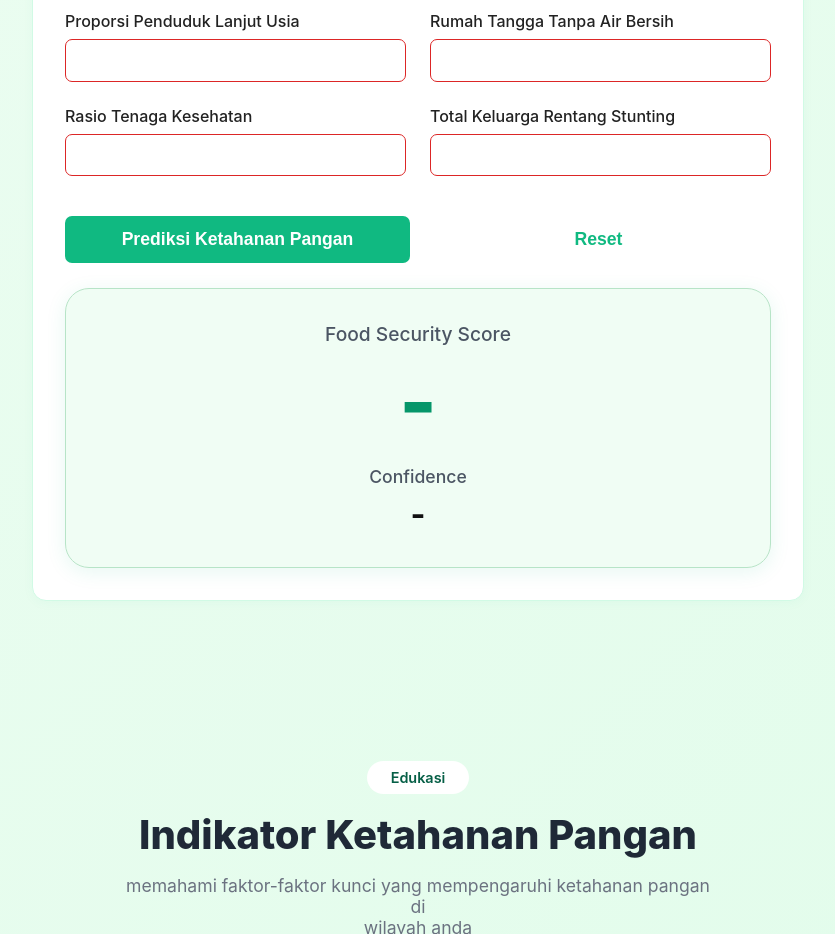
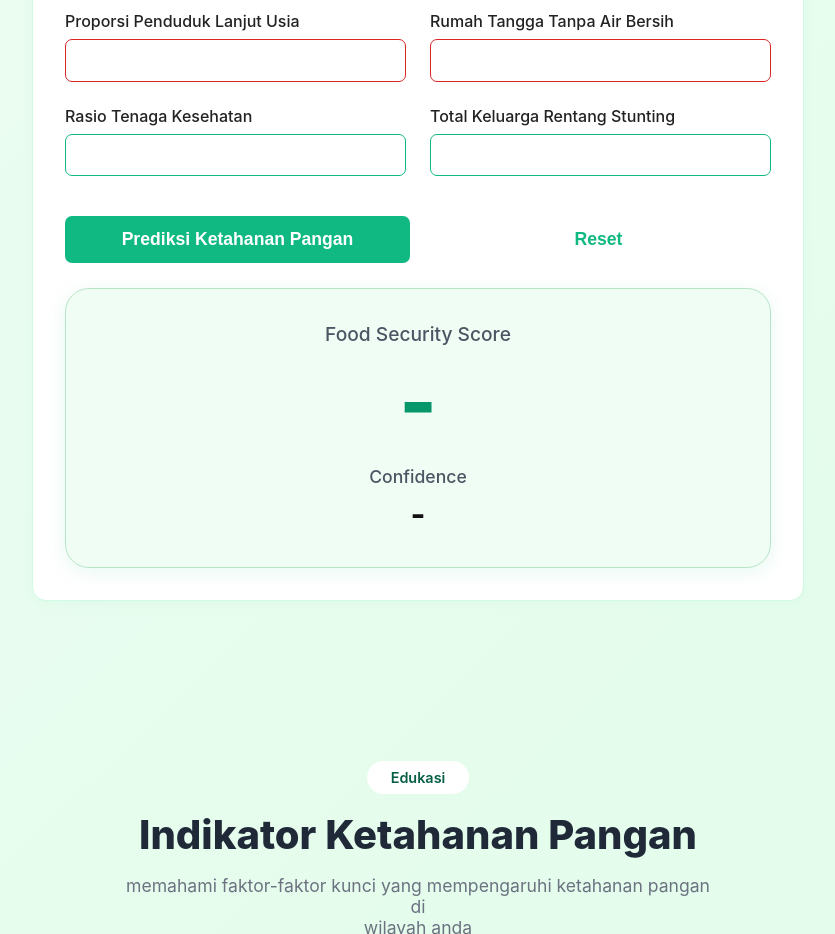
Before and after one commit to Brrnnd/panganet, a plain HTML site: page public/index.html in a window 1280 px wide. Shown: the part 1500-2434 px from the top of the page, without its empty margins (222-1057 px from the left). Drawn offline with nearby package versions, Linux system fonts and the light colour scheme; no server answers.

Commit message:
first commit

```diff
--- a/public/index.html
+++ b/public/index.html
@@ -1230,12 +1230,12 @@ select:focus-visible {
 
         <div class="form-group">
             <label for="x11">Rasio Tenaga Kesehatan</label>
-            <input type="number" id="x11" step="any" required>
+            <input type="number" id="x11" step="any" >
         </div>
 
         <div class="form-group">
             <label for="x12">Total Keluarga Rentang Stunting</label>
-            <input type="number" id="x12" step="any" required>
+            <input type="number" id="x12" step="any" >
         </div>
 
         <div class="form-actions">
```
